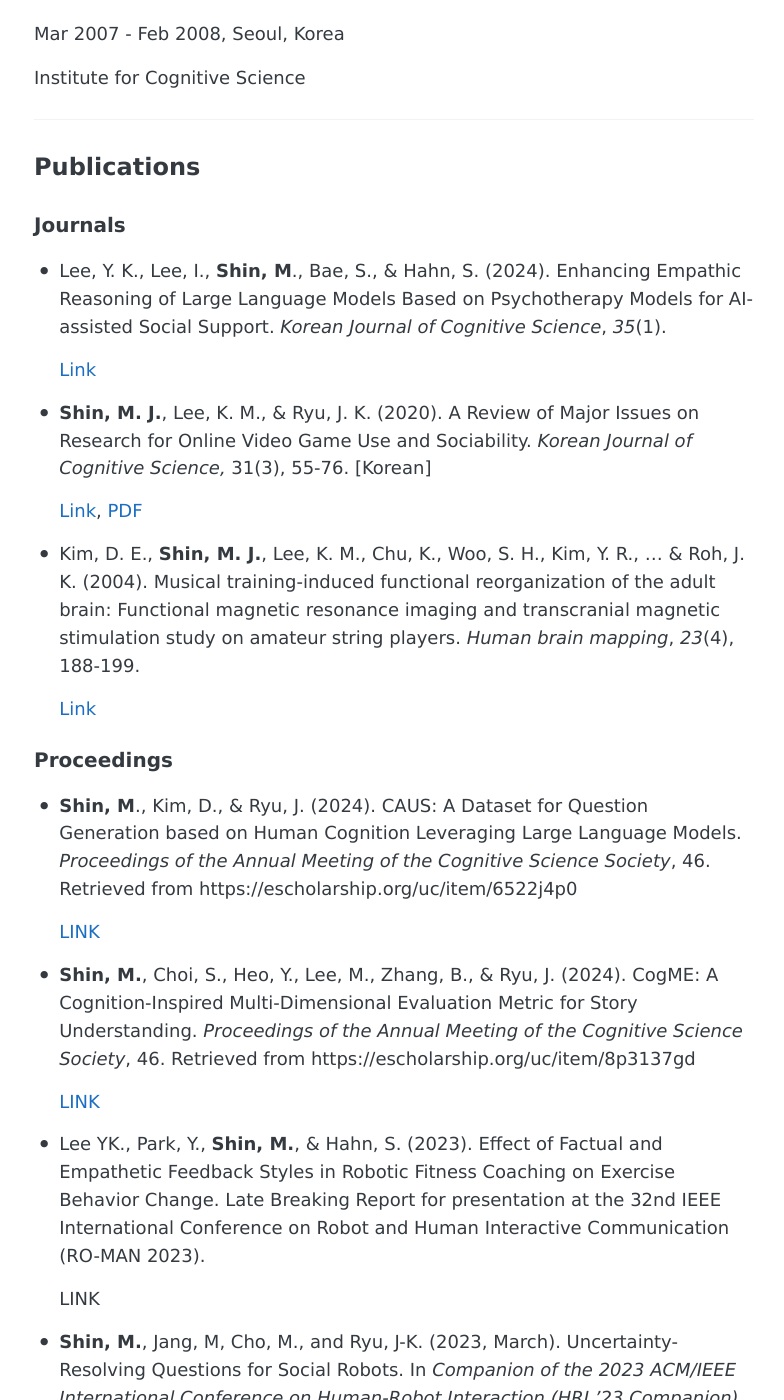
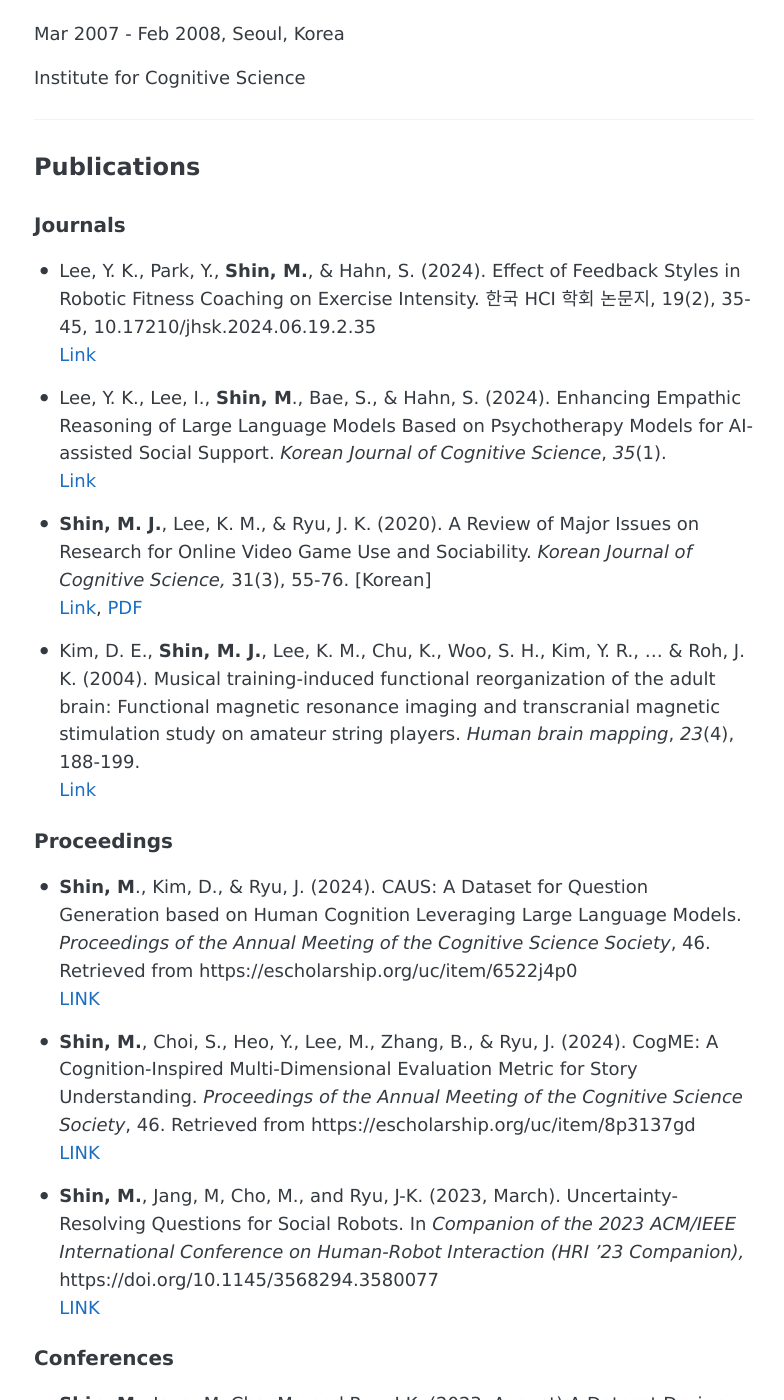
Before and after one commit to shinymj/shinymj.github.io, a Jekyll site: the page built from about.md, in a window 1280 px wide and 1400 px high, scrolled down 1982 px. Shown: the whole window, without its empty margins (246-1030 px from the left). Built offline with Jekyll 4.4.1, drawn with Linux system fonts in a browser that asks for light colours.

```diff
--- a/about.md
+++ b/about.md
@@ -78,34 +78,27 @@ Institute for Cognitive Science
 
 ### Journals
 
+- Lee, Y. K., Park, Y., **Shin, M.**, & Hahn, S. (2024). Effect of Feedback Styles in Robotic Fitness Coaching on Exercise Intensity. 한국 HCI 학회 논문지, 19(2), 35-45, 10.17210/jhsk.2024.06.19.2.35
+    [Link](https://www.kci.go.kr/kciportal/ci/sereArticleSearch/ciSereArtiView.kci?sereArticleSearchBean.artiId=ART003095946)
+
 - Lee, Y. K., Lee, I., **Shin, M**., Bae, S., & Hahn, S. (2024). Enhancing Empathic Reasoning of Large Language Models Based on Psychotherapy Models for AI-assisted Social Support. *Korean Journal of Cognitive Science*, *35*(1).
-
     [Link](https://www.kci.go.kr/kciportal/ci/sereArticleSearch/ciSereArtiView.kci?sereArticleSearchBean.artiId=ART003065686)
 
 - **Shin, M. J.**, Lee, K. M., & Ryu, J. K. (2020). A Review of Major Issues on Research for Online Video Game Use and Sociability. *Korean Journal of Cognitive Science,* 31(3), 55-76. [Korean]
-
     [Link](https://www.kci.go.kr/kciportal/ci/sereArticleSearch/ciSereArtiView.kci?sereArticleSearchBean.artiId=ART002633903), [PDF](https://www.koreascience.or.kr/article/JAKO202029565214035.pdf)
 
 - Kim, D. E., **Shin, M. J.**, Lee, K. M., Chu, K., Woo, S. H., Kim, Y. R., ... & Roh, J. K. (2004). Musical training‐induced functional reorganization of the adult brain: Functional magnetic resonance imaging and transcranial magnetic stimulation study on amateur string players. *Human brain mapping*, *23*(4), 188-199.
-
     [Link](https://onlinelibrary.wiley.com/doi/abs/10.1002/hbm.20058)
 
 ### Proceedings
 
 - **Shin, M**., Kim, D., & Ryu, J. (2024). CAUS: A Dataset for Question Generation based on Human Cognition Leveraging Large Language Models. *Proceedings of the Annual Meeting of the Cognitive Science Society*, 46. Retrieved from https://escholarship.org/uc/item/6522j4p0
-
     [LINK](https://escholarship.org/uc/item/6522j4p0)
 
 - **Shin, M.**, Choi, S., Heo, Y., Lee, M., Zhang, B., & Ryu, J. (2024). CogME: A Cognition-Inspired Multi-Dimensional Evaluation Metric for Story Understanding. *Proceedings of the Annual Meeting of the Cognitive Science Society*, 46. Retrieved from https://escholarship.org/uc/item/8p3137gd
-
     [LINK](https://escholarship.org/uc/item/8p3137gd)
 
-- Lee YK., Park, Y., **Shin, M.**, & Hahn, S. (2023). Effect of Factual and Empathetic Feedback Styles in Robotic Fitness Coaching on Exercise Behavior Change. Late Breaking Report for presentation at the 32nd IEEE International Conference on Robot and Human Interactive Communication (RO-MAN 2023).
-
-    LINK
-
 - **Shin, M.**, Jang, M, Cho, M., and Ryu, J-K. (2023, March). Uncertainty-Resolving Questions for Social Robots. In *Companion of the 2023 ACM/IEEE International Conference on Human-Robot Interaction (HRI ’23 Companion),* https://doi.org/10.1145/3568294.3580077
-
     [LINK](https://doi.org/10.1145/3568294.3580077)
 
 ### Conferences
@@ -120,25 +113,21 @@ Institute for Cognitive Science
 ### Preprint
 
 - **Shin, M.**, Kim, D., & Ryu, J. K. (2024). CAUS: A Dataset for Question Generation based on Human Cognition Leveraging Large Language Models. *arXiv preprint arXiv:2404.11835*.
-
     [Link](https://arxiv.org/abs/2404.11835)
 
 - Lee, YK., Lee, I., **Shin, M.**, Bae, S., & Hahn, S. (2023). Chain of Empathy: Enhancing Empathetic Response of Large Language Models Based on Psychotherapy Models. *arXiv preprint arXiv:2311.04915.*
     [Link](https://arxiv.org/abs/2311.04915)
 
 - Heo, Y. J., **Lee, M.**, Choi, S., Choi, W. S., Shin, M., Jung, M., ... & Zhang, B. T. (2021). Toward a Human-Level Video Understanding Intelligence. *arXiv preprint arXiv:2110.04203*.
-
     [Link](https://arxiv.org/abs/2110.04203)
 
 - **Shin, M.**, Kim, J., Choi, S., Heo, Y. J., Kim, D., Lee, M., ... & Ryu, J. K. (2021). CogME: A Novel Evaluation Metric for Video Understanding Intelligence. *arXiv preprint arXiv:2107.09847*.
-
     [Link](https://arxiv.org/abs/2107.09847)
 
 
 ### Book
 
 - 게임하는 뇌 (몽스북) 2021 집필 참여
-
     [Link](http://www.kyobobook.co.kr/product/detailViewKor.laf?mallGb=KOR&ejkGb=KOR&barcode=9791191401066)
 
 
```
Also changed, not shown: _posts/2024-08-30-Cogsci2024.md (added, +19 -0 lines).
